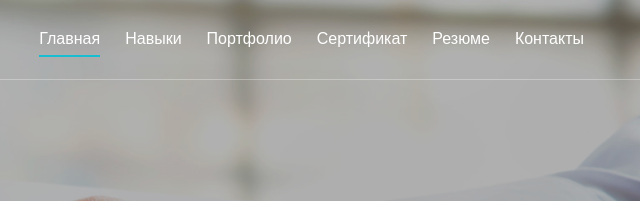
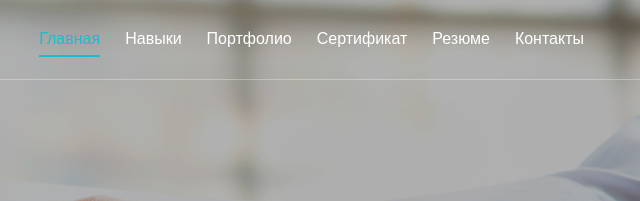
Before and after one commit to SmartWarden/SmartWarden.github.io, a plain HTML site: page index.html in a window 1280 px wide. In both pictures the pointer is over the link "Главная". Shown: the top 201 px of the page, 626-1266 px from the left. Drawn offline with nearby package versions, Linux system fonts and the light colour scheme.

Commit message:
Add files via upload

```diff
--- a/css/styles.css
+++ b/css/styles.css
@@ -1213,3 +1213,8 @@ footer .container .wp .theme h5 span {
   text-align: center;
   padding: 20px;
 }
+
+header ul li a:hover {
+/* border-bottom: 2px solid #17bed2; */
+color:#17bed2 !important;
+}
```
